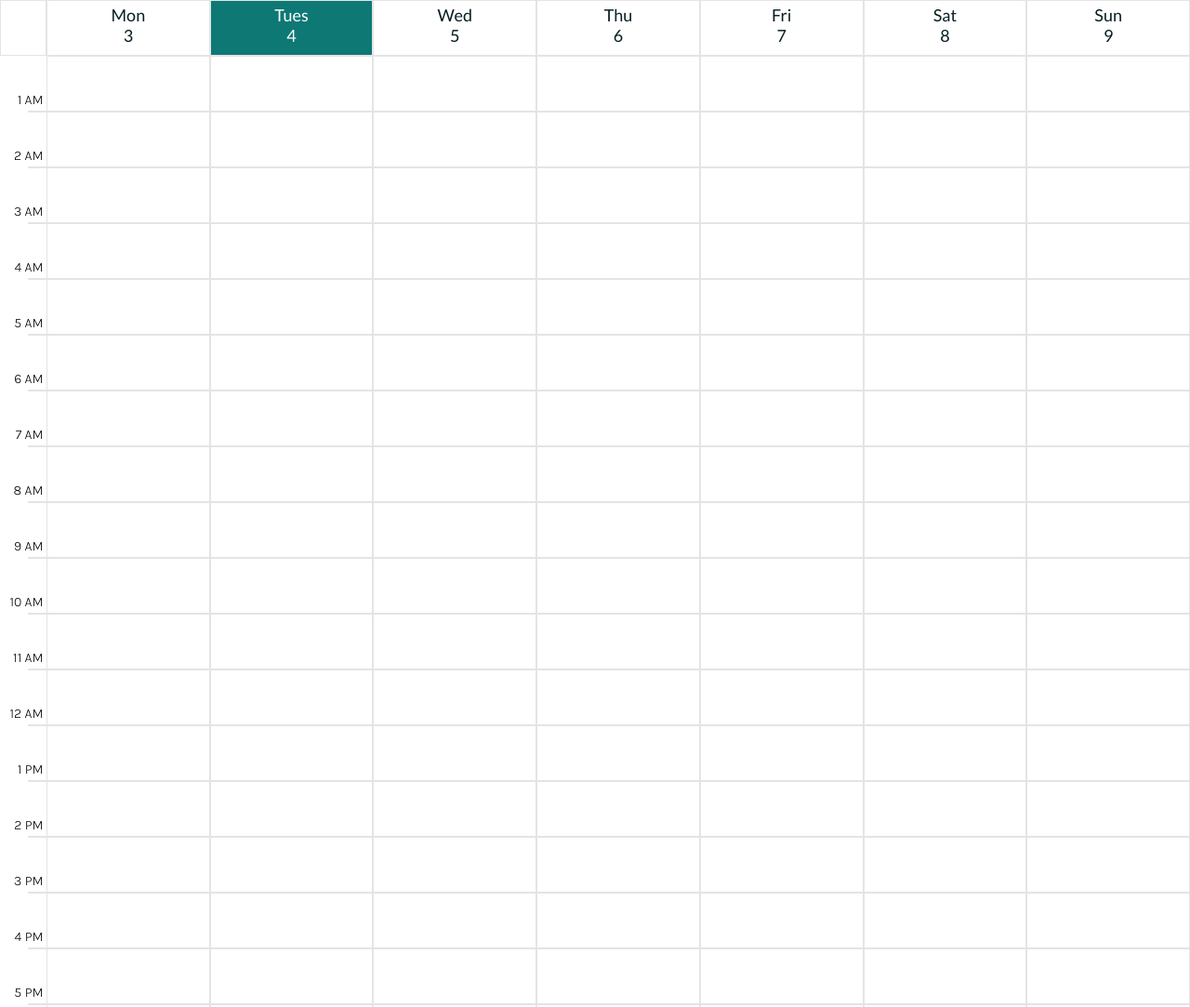
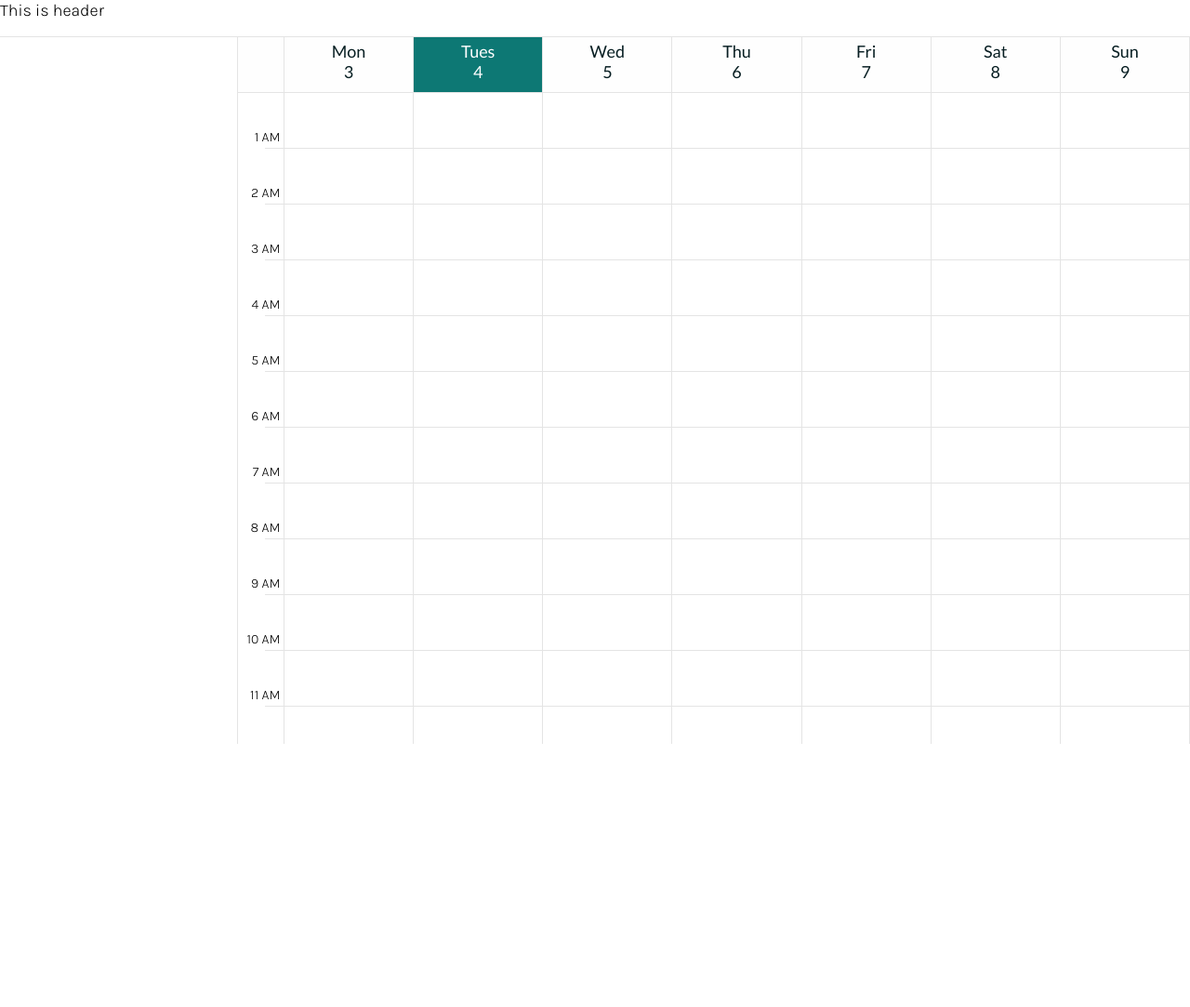
Before and after one commit to BriedyteE/calendar, a plain HTML site: page index.html in a window 1280 px wide. Shown: the top 1083 px of the page at 93% size. After the commit the page ends 800 px from the top, so only its background shows below. Drawn offline with Linux system fonts and the light colour scheme.

Commit message:
Created main layout and adjusted the style (#8)

```diff
--- a/css/main.css
+++ b/css/main.css
@@ -14,6 +14,10 @@
   font-size: 18px;
   font-family: "Karla", sans-serif;
   font-weight: 300;
+  height: 100%;
+}
+body {
+  height: 100%;
 }
 
 h1,
@@ -45,11 +49,32 @@ a:hover {
   text-decoration: underline;
 }
 
+/* MAIN LAYOUT
+-------------------------------------------------------------------  */
+header {
+  height: 5%;
+  min-height: 30px;
+  border-bottom: var(--thin-border);
+}
+
+main {
+  display: grid;
+  grid-template-columns: 1fr 4fr;
+  overflow: hidden;
+  height: 95%;
+}
+
+aside {
+  border-right: var(--thin-border);
+}
+
 /* WEEK GRID
 -------------------------------------------------------------------  */
 #week-grid {
   display: grid;
   grid-template-columns: 50px repeat(7, 1fr);
+  height: 100%;
+  overflow: auto;
 }
 
 #week-grid .day-column {
@@ -59,10 +84,18 @@ a:hover {
 }
 
 #week-grid .cell {
-  border: var(--thin-border);
+  border-right: var(--thin-border);
+  border-bottom: var(--thin-border);
   height: 60px;
   text-align: center;
   padding: 0.2rem;
+}
+
+#week-grid .cell:first-child {
+  background-color: var(--white-color);
+  position: sticky;
+  top: 0;
+  z-index: 1;
 }
 
 #week-grid .cell.current-day-header {
@@ -80,13 +113,14 @@ a:hover {
   align-items: end;
   justify-content: end;
   position: relative;
+  border-right: var(--thin-border);
 
   ::after {
     content: "";
-    border: var(--thin-border);
+    border-bottom: var(--thin-border);
     position: absolute;
     width: 20px;
-    bottom: -1px;
+    bottom: 0;
     right: 0;
   }
 }
--- a/index.html
+++ b/index.html
@@ -14,7 +14,13 @@
     <link rel="stylesheet" href="css/main.css" media="screen" />
   </head>
   <body>
-    <div id="week-grid"></div>
+    <header>This is header</header>
+    <main>
+      <aside>
+        <div id="month-grid"></div>
+      </aside>
+      <div id="week-grid"></div>
+    </main>
   </body>
 
   <script type="module" src="js/calendar.js"></script>
```
